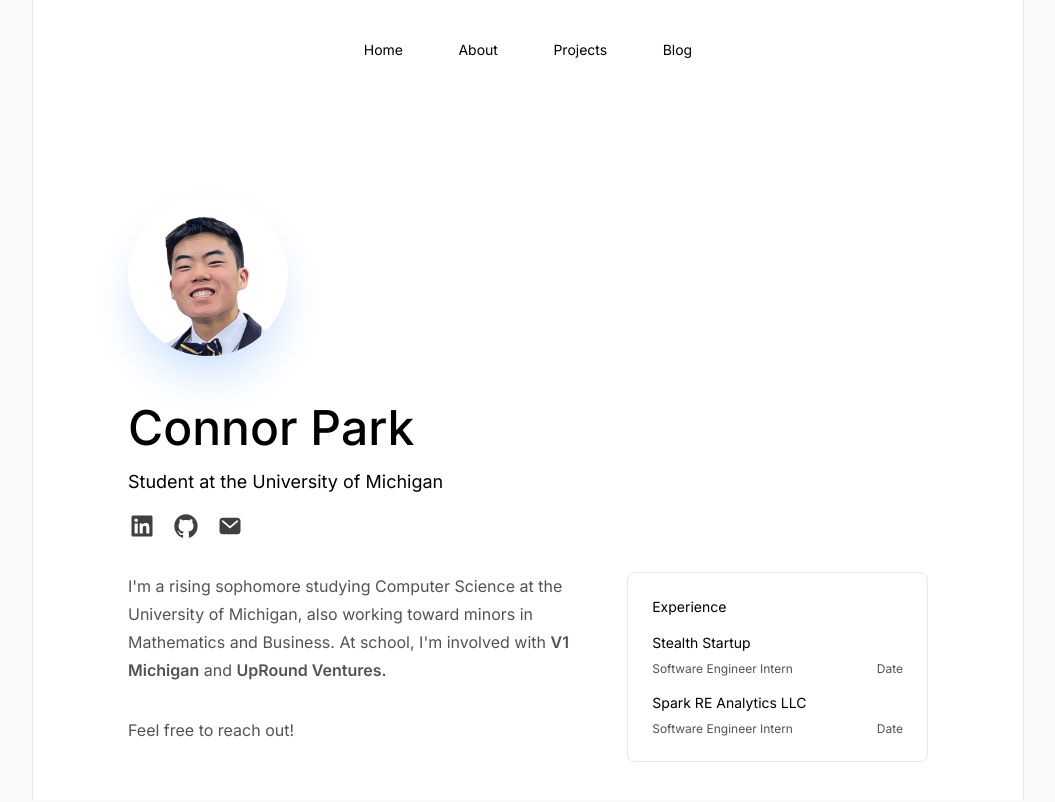
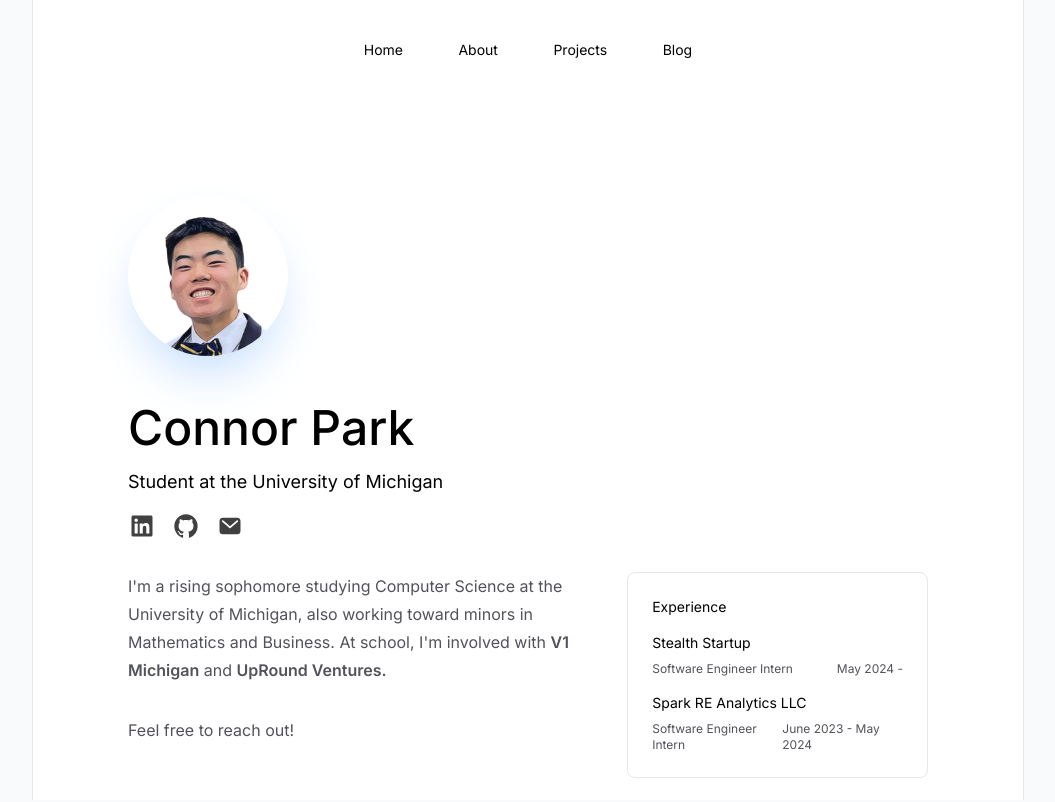
Before and after one commit to connorpark24/connorpark.dev, a Next.js app: page / in a window 1280 px wide. Shown: the top 802 px of the page, without its empty margins (112-1167 px from the left). Built offline with nearby package versions, Linux system fonts and the light colour scheme.

Commit message:
update work dates

```diff
--- a/src/components/ExperienceCard.tsx
+++ b/src/components/ExperienceCard.tsx
@@ -11,7 +11,9 @@ export default function ExperienceCard() {
             <p className="text-xs text-zinc-600 dark:text-zinc-400">
               Software Engineer Intern
             </p>
-            <p className="text-xs text-zinc-600 dark:text-zinc-400">Date</p>
+            <p className="text-xs text-zinc-600 dark:text-zinc-400">
+              May 2024 -{" "}
+            </p>
           </div>
         </div>
         <div>
@@ -20,7 +22,9 @@ export default function ExperienceCard() {
             <p className="text-xs text-zinc-600 dark:text-zinc-400">
               Software Engineer Intern
             </p>
-            <p className="text-xs text-zinc-600 dark:text-zinc-400">Date</p>
+            <p className="text-xs text-zinc-600 dark:text-zinc-400">
+              June 2023 - May 2024
+            </p>
           </div>
         </div>
       </div>
```
